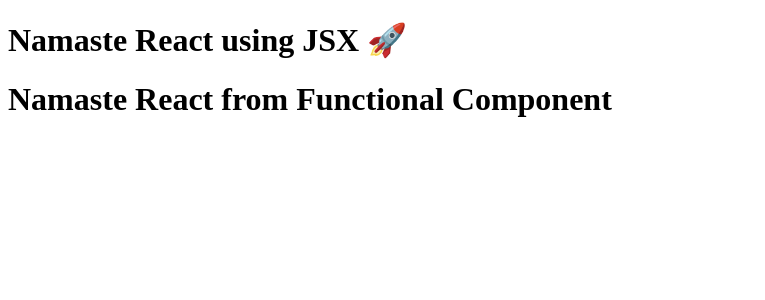
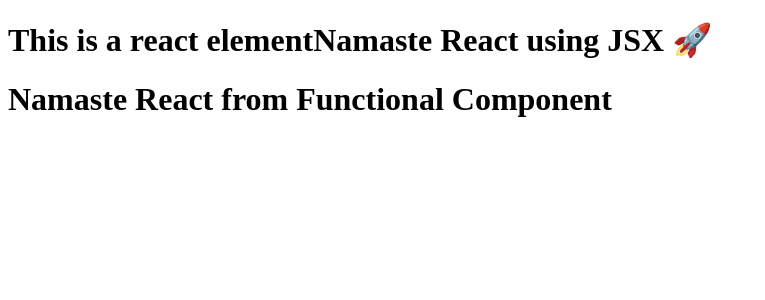
Before and after one commit to durpintm/namaste-react, a React (Vite) app: page / in a window 1280 px wide. Shown: the top 300 px of the page, without its empty margins (0-765 px from the left). Built offline with nearby package versions, Linux system fonts and the light colour scheme.

Commit message:
Adding js code and html elements inside component

```diff
--- a/App.js
+++ b/App.js
@@ -5,25 +5,40 @@
 
 const fn = () => <h1>Hello Function</h1>;
 
-const Title = () => {
-  return (
-    <h1 className="head" tabIndex="5">
-      Namaste React using JSX 🚀
-    </h1>
-  );
-};
+// Functional Component
+// const Title = () => {
+//   return (
+//     <h1 className="head" tabIndex="5">
+//       Namaste React using JSX 🚀
+//     </h1>
+//   );
+// };
+
+const elm = <span>This is a react element</span>;
+
+const title = (
+  <h1 className="head" tabIndex="5">
+    {elm}
+    Namaste React using JSX 🚀
+  </h1>
+);
+
+const number = 10000;
 
 // Both HeadingComponent and HeadingComponent2 are React Functional Component
+// Component Composition => Component inside a component
 const HeadingComponent = () => (
   <div className="container">
-    <Title />
+    {/* <h2>{number}</h2> */}
+    {/* <Title /> */}
+    {title}
     <h1>Namaste React from Functional Component</h1>
   </div>
 );
 
-// const HeadingComponent2 = () => (
-//   <h1>Namaste React from Functional Component</h1>
-// );
+// const HeadingComponent2 = () => {
+//   return <h1>Namaste React from Functional Component</h1>;
+// };
 
 const root = ReactDOM.createRoot(document.getElementById("root"));
 root.render(<HeadingComponent />);
```
Also changed, not shown: Notes/2.txt.
